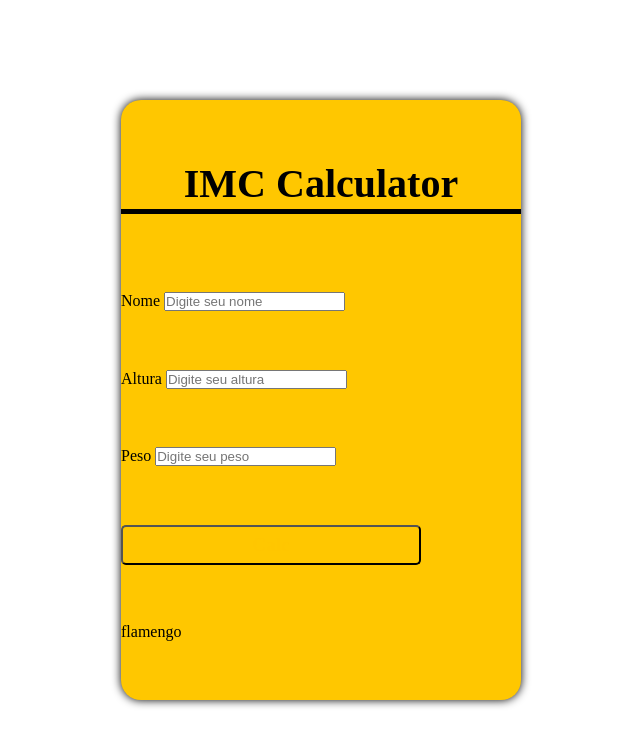
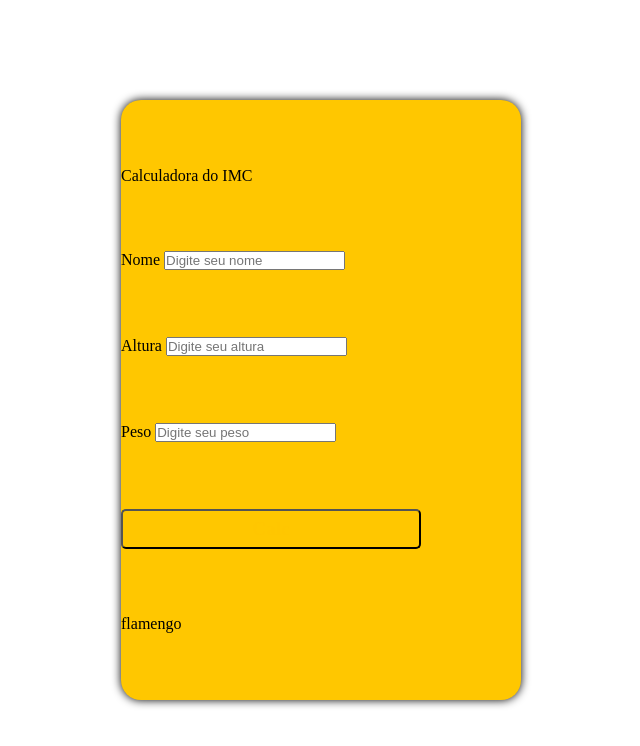
Before and after one commit to lorenzotrindade/Projetos_JS, a plain HTML site: page index.html in a window 1280 px wide. Shown: the whole page, without its empty margins (319-959 px from the left). Drawn offline with Linux system fonts and the light colour scheme.

Commit message:
Update index.html

```diff
--- a/index.html
+++ b/index.html
@@ -10,19 +10,19 @@
 <body>
     <main>
         <div class="conteiner">
-            <div class="title">IMC Calculator</div>
-            <div>
+            <div>Calculadora do IMC</div>
+            <div class="div_input">
                 <label for="">Nome</label>
                 <input type="text" name="text" id="nome" placeholder="Digite seu nome">
 
             </div>
-            <div>
-                <label for="">Altura</label>
+            <div class="div_input">
+                <label>Altura</label>
                 <input type="number" name="number" id="altura" placeholder="Digite seu altura">
 
             </div>
-            <div>
-                <label for="">Peso</label>
+            <div class="div_input">
+                <label>Peso</label>
                 <input type="number" name="number" id="peso" placeholder="Digite seu peso">
 
             </div>
```
